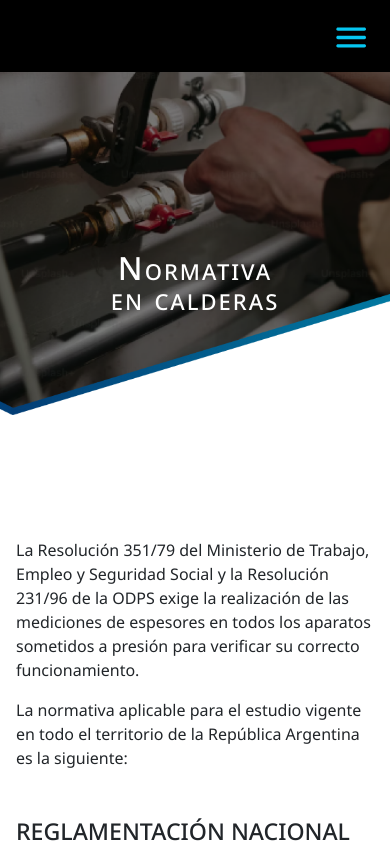
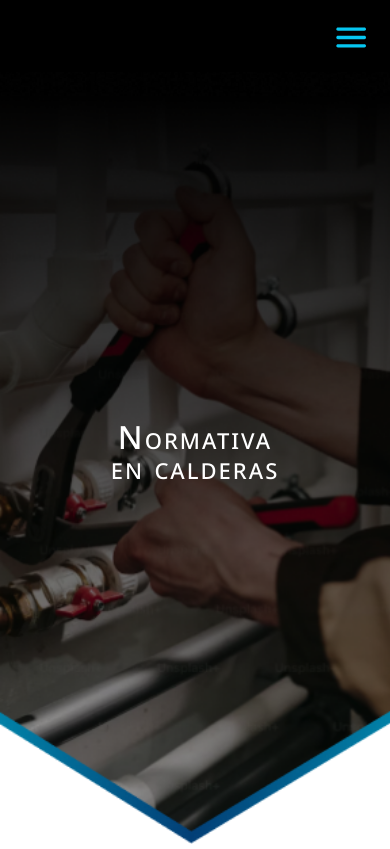
Before and after one commit to laumazzotta/ingenpatagonica, a website: page aspectolegal.html in a window 390 px wide. Shown: the top 849 px of the page. Drawn offline with nearby package versions, Linux system fonts and the light colour scheme.

Commit message:
header legal mob

```diff
--- a/styles.scss
+++ b/styles.scss
@@ -616,7 +616,8 @@ form > div {
     }
 
     .hero-background-legal {
-       height: 60vh;
+      background-image: url(images/hero_background_legal_mobile.png);
+       height: 100vh;
 
       }
 
```
Also changed, not shown: images/hero_background_legal_mobile.png (added), styles.css, 1 other file.
